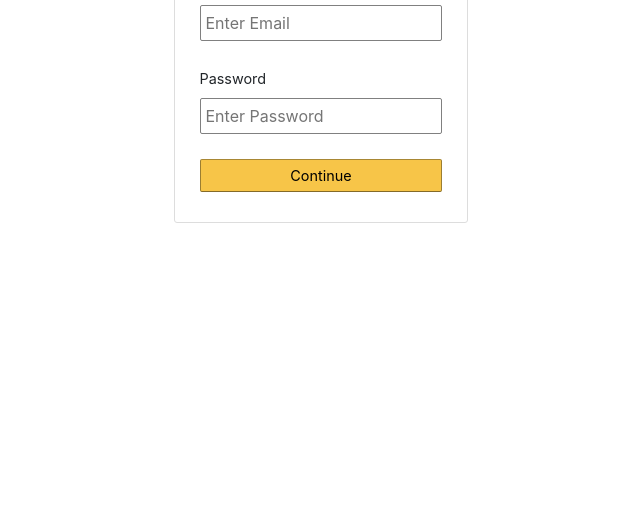
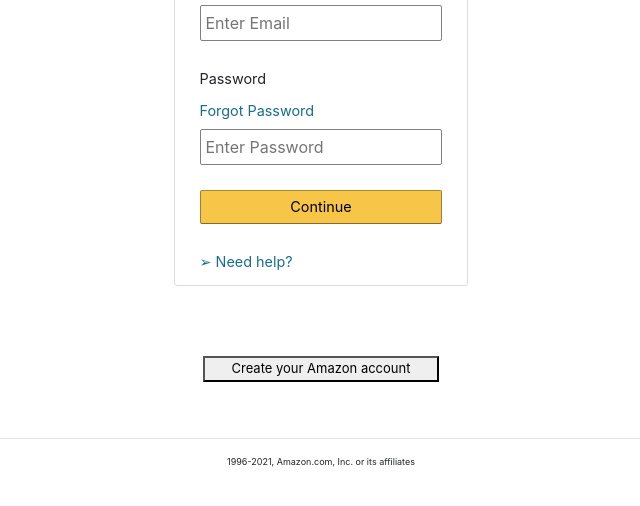
Before and after one commit to CodingChurch1776/operators-amazon-mock, a plain HTML site: page index.html in a window 1280 px wide. Shown: the part 230-736 px from the top of the page, without its empty margins (319-959 px from the left). Drawn offline with nearby package versions, Linux system fonts and the light colour scheme.

Commit message:
first commit

```diff
--- a/css/main.css
+++ b/css/main.css
@@ -38,3 +38,27 @@
     border-color: #a88734 #9c7e31 #846a29;
     font-size: 90%;
 }
+
+.forgot {
+    color: rgb(23, 110, 139);
+
+
+}
+
+.help {
+    color: rgb(23, 110, 139);
+
+}
+
+.new {
+    display: inline;
+}
+
+.col-md-8 {
+    margin-top: 50px;
+    font-size: small;
+    height: auto;
+}
+.copyright {
+   font-size: xx-small;
+}
--- a/index.html
+++ b/index.html
@@ -17,7 +17,7 @@
          <div class="col-md-4 offset-md-4">
              <img src="https://via.placeholder.com/103x31" alt="Place Holder Logo Image" class="logo-img">
         </div>
-     </div>
+    </div>
 
     <!--Beginning of our Form Area-->
     <div class="row">
@@ -29,18 +29,28 @@
                     <input type="email" name="email" id="email" placeholder="Enter Email">
 
                     <!--Password Area (input/label)-->
-                    <label for="password">Password</label>
+                    <label for="password">Password</label> &nbsp;&nbsp;&nbsp;&nbsp;&nbsp;&nbsp;&nbsp;&nbsp;&nbsp;&nbsp;&nbsp;&nbsp;&nbsp;&nbsp;&nbsp;&nbsp;&nbsp;&nbsp;&nbsp;&nbsp;&nbsp;&nbsp;&nbsp;&nbsp;&nbsp;<label class="forgot" for="forgot">Forgot Password</label>
                     <input type="password" name="password" id="password" placeholder="Enter Password">
 
                     <input type="submit" value="Continue">
                 </form>
+                <label class="help" for="help">&#10146&nbsp;Need help?</label>
             </fieldset>
+            <!--New to Amazon-->
+            <div class="center-span"
+
         </div>
+            <button class="col-md-8 offset-md-2">Create your Amazon account</label>
+        </div>
+
     </div>
+    <hr width="100%">
 
+    <!--Footer Section-->
+    <footer class="col-md-12">
 
-
-
+            <center class="copyright">1996-2021, Amazon.com, Inc. or its affiliates</center>
+    </footer
 <script src="https://cdnjs.cloudflare.com/ajax/libs/jquery/3.5.1/jquery.slim.min.js"></script>
 <script src="https://cdnjs.cloudflare.com/ajax/libs/popper.js/1.16.1/umd/popper.min.js"></script>
 <script src="https://cdnjs.cloudflare.com/ajax/libs/twitter-bootstrap/4.6.0/js/bootstrap.min.js"></script>
```
